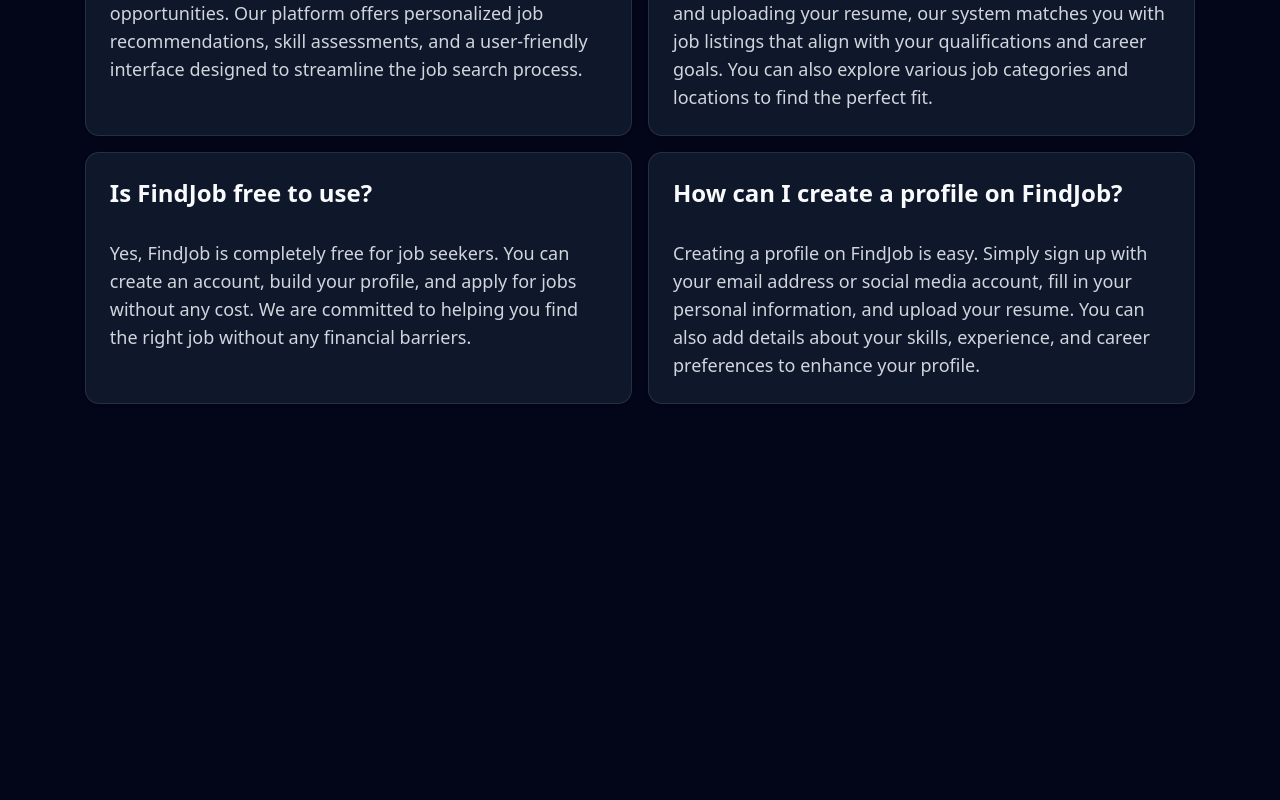
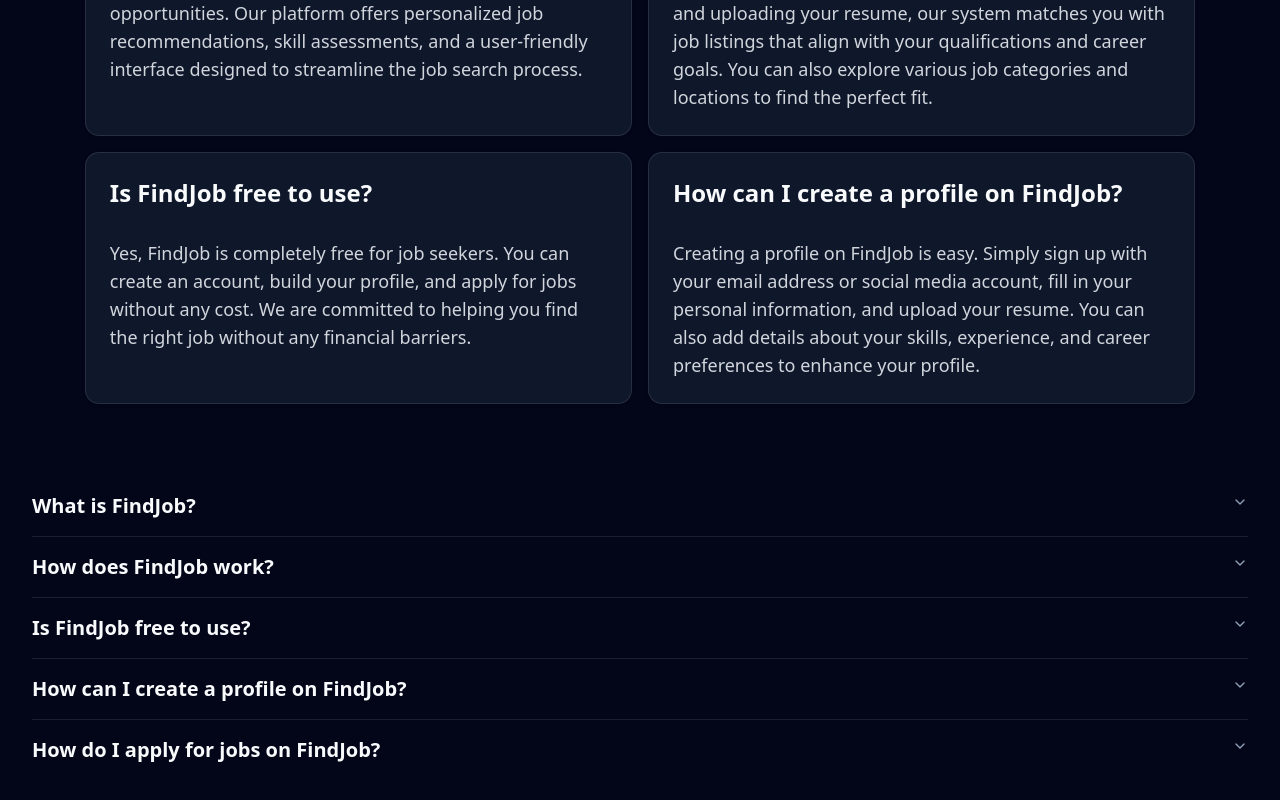
Before and after one commit to Huywb/FindJob, a React (Vite) app in the folder client/: page / in a window 1280 px wide. Shown: the part 1939-2739 px from the top of the page. Before the commit the page ends 2503 px from the top, so only its background shows below. Built offline with nearby package versions, Linux system fonts and the light colour scheme; no server answers.

Commit message:
Accordion on Landingpage

```diff
--- a/client/src/pages/LandingPage.jsx
+++ b/client/src/pages/LandingPage.jsx
@@ -49,6 +49,16 @@
           )}
       </section>
 
+      <section>
+      <Accordion type="single" collapsible className="w-full mx-auto">
+        {questions.map((q) => {return(
+          <AccordionItem key={q.id} value={`item-${q.id}`}>
+            <AccordionTrigger className="font-bold text-xl">{q.question}</AccordionTrigger>
+            <AccordionContent className=" text-lg text-gray-300">{q.answer}</AccordionContent>
+          </AccordionItem>
+        )})}
+      </Accordion>
+      </section>
     </main>
   )
 }
```
